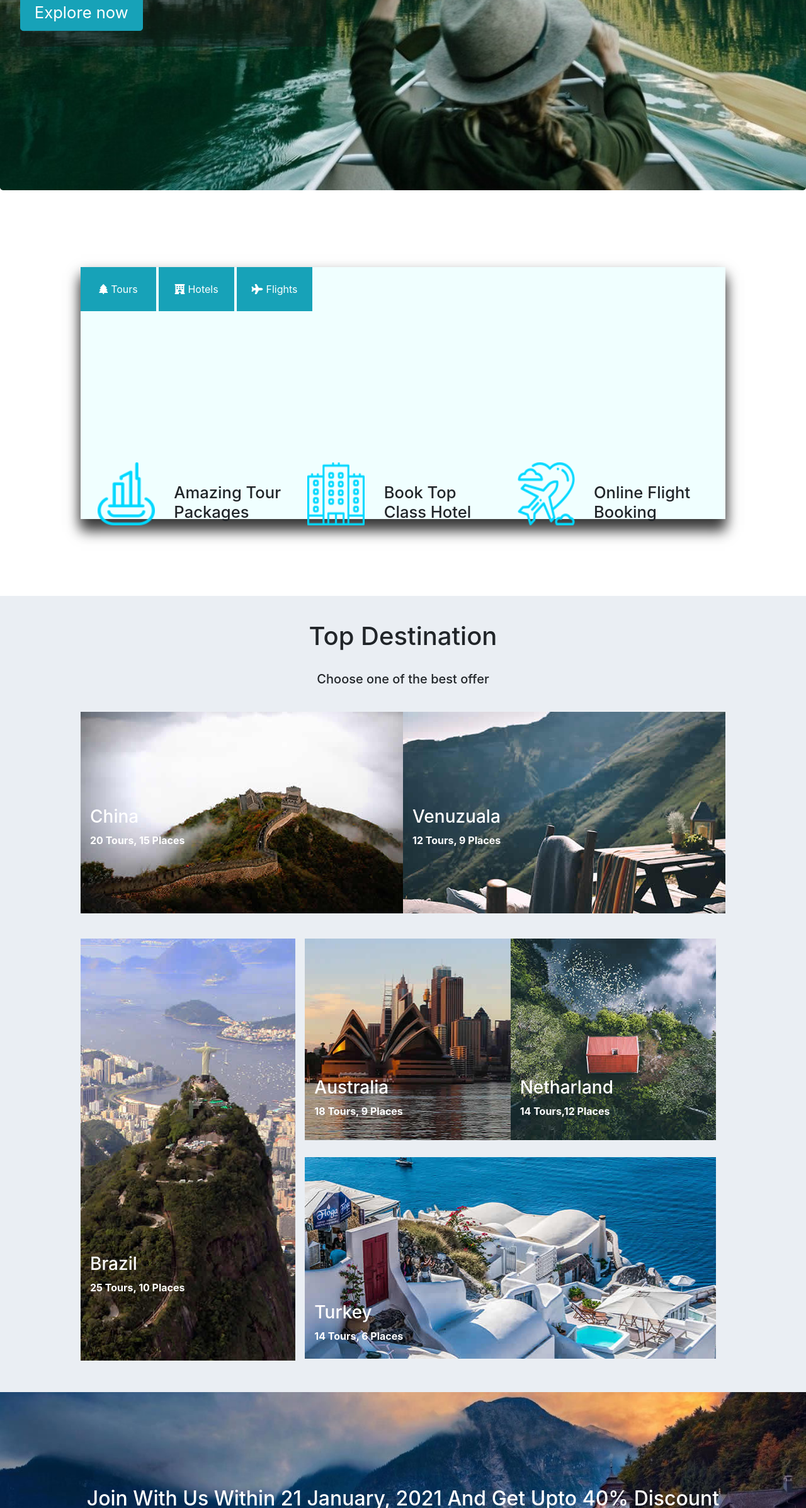
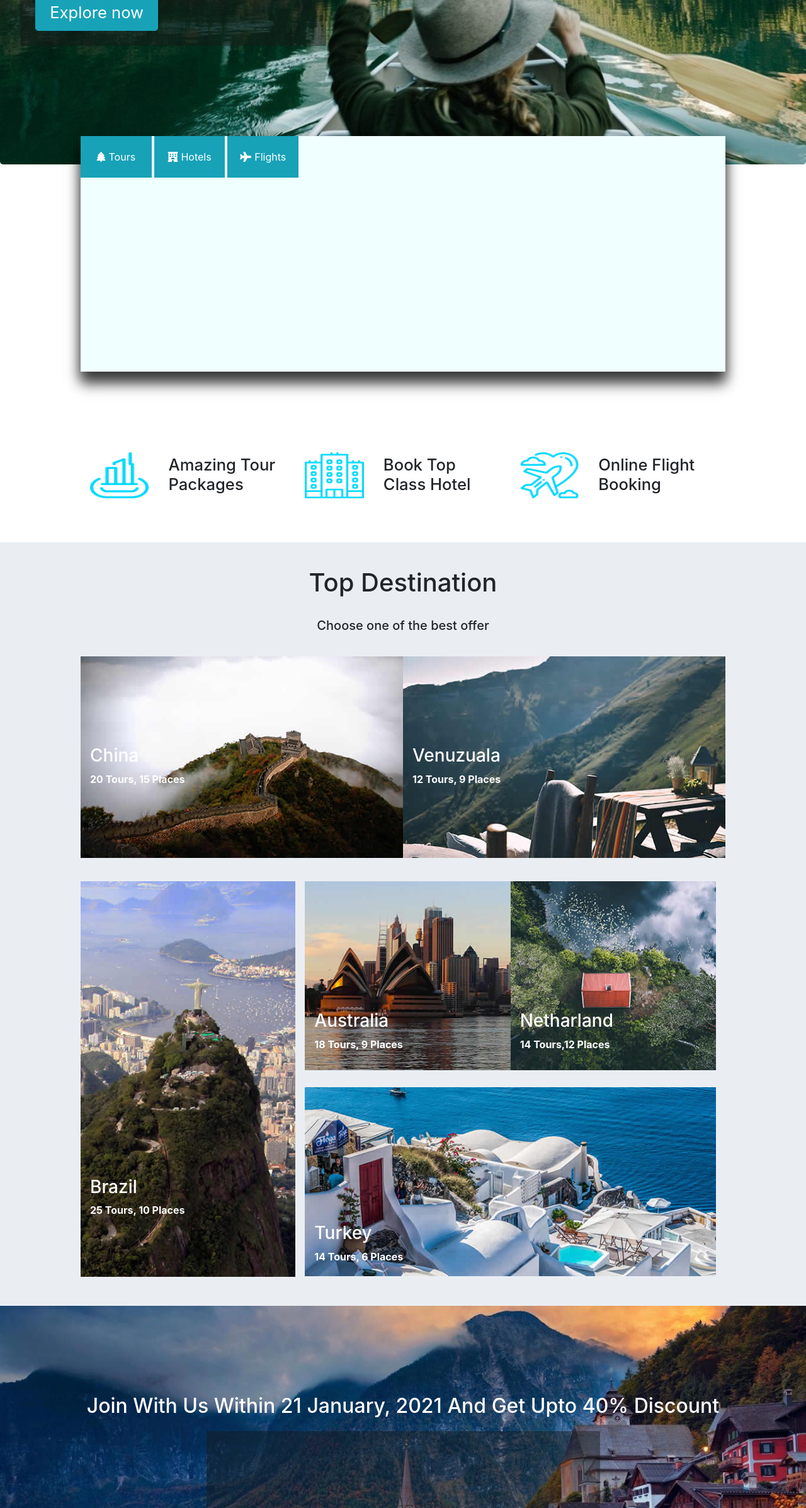
Before and after one commit to KatarinaICT/travelagency57-19, a plain HTML site: page index.html in a window 1280 px wide. Shown: the part 406-2800 px from the top of the page at 63% size. Drawn offline with nearby package versions, Linux system fonts and the light colour scheme.

Commit message:
Add files via upload

```diff
--- a/css/style.css
+++ b/css/style.css
@@ -7,12 +7,17 @@ html{
 }
 #home{
     width:100%;
-    height:1352px;
+    height:99vw;
 }
 #nav{
     width:80%;
     border-bottom:2px solid white;
     margin-left:10%;
+}
+#navbarNav{
+    display: flex;
+  flex-flow: row wrap;
+  justify-content: flex-end;
 }
 #nav a{
     color:white;
@@ -22,52 +27,55 @@ html{
 }
 #logo{
     float:left;
-    margin-right:130px;
+   /* margin-right: 9.5Vw;*/
 }
 #jumb{
     background-image: url('../img/slajder.jpg');
     background-repeat: no-repeat;
     background-size: cover;
     width:100%;
-    height: 650px;
-    position: relative;
+    height: 47.6Vw;
+    position: absolute;
 }
 #slajder-text{
     width:40%;
-    height:57%;
+    height:auto;
     margin-top: 5%;
     color:white;
     background-color: rgba(24, 23, 23, 0.452);
 }
 #slajder-text h1{
     font-size:4.5Vw;
+    margin-left: 5%;
 }
 .button{
     width:40%;
     height:5%;
+    margin-left: 5%;
+    margin-bottom: 5%;
 }
 #slajder-text a{
     font-size: 2Vw;
 }
 #ponuda{
     width:80%;
-    height:400px;
+    height:29.2Vw;
     margin-left: 10%;
     background-color: azure;
     box-shadow: 0 20px 20px 0 rgba(0, 0, 0, 0.589), 0 10px 20px 0 rgba(0, 0, 0, 0.534);
-    margin-bottom: 20px;
-    position: absolute;
-    bottom: -450px;
-    margin-bottom: 20px;
+    margin-bottom: 1.5Vw;
+    margin-bottom: 1.5Vw;
+    position: relative;
+    top: 44.1Vw;
 }
 #btn{
     width:40%;
     height:25%;
 }
 #btn button{
-    width:120px;
-    height:70px;
-    margin-right: 5px;
+    width:8.8Vw;
+    height:5.1Vw;
+    margin-right: 0.4Vw;
     border-radius: 0px;
 }
 .fas{
@@ -75,9 +83,10 @@ html{
 }
 #container1{
     width:80%;
-    height:200px;
+    height:14.6Vw;
     margin-left: 10%;
-    margin-top: 400px;
+    position: relative;
+    top:50Vw;
 }
 .img1{
     float: left;
@@ -102,7 +111,7 @@ html{
 }
 #destination{
     width: 100%;
-    height:1800px;
+    height:131.7Vw;
     background-color: rgb(234, 238, 243);
 }
 .naslov{
@@ -114,11 +123,11 @@ html{
 .omot{
     width: 80%;
     margin-left: 10%;
-    margin-top: 40px;
+    margin-top: 2.9Vw;
 }
 .row1{
-    margin-bottom: 20px;
-    margin-top: 40px;
+    margin-bottom: 1.5Vw;
+    margin-top: 2.9Vw;
     display: flex;
     justify-content: space-between;
 }
@@ -138,7 +147,7 @@ html{
 }
 .slika h3{
     color: white;
-    margin-top: 150px;
+    margin-top: 11Vw;
 }
 .slika p{
     color: white;
@@ -147,19 +156,19 @@ html{
     background-image: url("../img/brazil.jpg");
     background-repeat: no-repeat;
     background-size: cover;
-    height:670px;
+    height:49Vw;
     float: left;
     color: white;
 }
 #slika3 h3{
-    margin-top: 500px;
+    margin-top: 36.6Vw;
 }
 
 #slika4{
     background-image: url("../img/australija.jpg");
     background-repeat: no-repeat;
     background-size: cover;
-    height:320px;
+    height:23.4Vw;
     float: left;
     color: white;
 
@@ -168,41 +177,41 @@ html{
     background-image: url("../img/norveska.jpg");
     background-repeat: no-repeat;
     background-size: cover;
-    height:320px;
+    height:23.4Vw;
     float: left;
     color: white;
 }
 
 .slika1 h3{
-    margin-top: 220px;
+    margin-top: 16Vw;
 }
 #slika6{
     background-image: url("../img/turska.jpg");
     background-repeat: no-repeat;
     background-size: cover;
-    height:320px;
+    height:23.45Vw;
     float: left;
     margin-top: 27px;
     color: white;
 }
 #slika6 h3{
-    margin-top: 230px;
+    margin-top: 16.8Vw;
 }
 #desno{
     float: right;
 }
 #container-fluid1{
-    height: 550px;
+    height: 40.3Vw;
     background-image: url("../img/kapadokija.jpg");
     background-size: cover;
     background-repeat: no-repeat;
-    margin-top: 50px;
+    margin-top: 3.6Vw;
     text-align: center;
     color: white;
-    padding-top: 150px;
+    padding-top: 11Vw;
 }
 #tajmer{
-    height: 150px;
+    height: 11Vw;
     width:50%;
     margin-left: 25%;
     background-color: rgba(24, 23, 23, 0.452);
@@ -211,7 +220,7 @@ html{
 }
 #packages{
     width: 100%;
-    height:2120px;
+    height:155Vw;
     background-color:  rgb(234, 238, 243);
 }
 .mesto{
--- a/index.html
+++ b/index.html
@@ -13,7 +13,7 @@
     </head>
     <body>
         <div id="home">
-       <div class="container-fluid bg-dark" id="navigacija">
+       <div class="container-fluid bg-dark" >
            <div class="row bg-dark" id="row">
                 <nav class="navbar navbar-expand-lg navbar-light " id="nav">
                     <a class="navbar-brand" id="logo" href="#"><b>Travel<span class="text-info">Agency</span></b></a>
@@ -21,7 +21,7 @@
                     <span class="navbar-toggler-icon"></span>
                     </button>
                     <div class="collapse navbar-collapse" id="navbarNav">
-                    <ul class="navbar-nav">
+                    <ul class="navbar-nav" id="navBar">
                         <li class="nav-item active">
                         <a class="nav-link" href="#home">Home <span class="sr-only">(current)</span></a>
                         </li>
@@ -67,8 +67,8 @@
               </div>
           </div>
       </div>
-      <div class="container-fluid">
-          <div class="row" id="container1">
+      <div class="container-fluid" id="container1">
+          <div class="row" >
               <div class="col-lg-4 col-md-4 col-sm-4">
                 <div class="img1">
                     <img src="img/s1.png"/>
```
Also changed, not shown: img/santorini.jpg.
